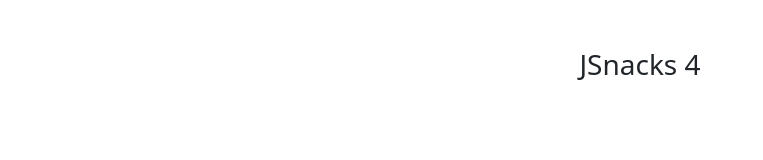
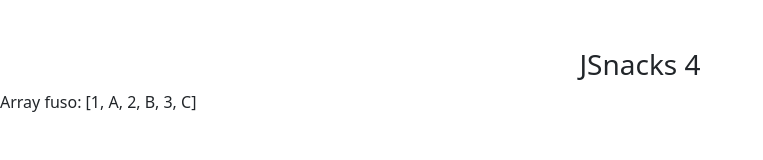
Before and after one commit to natdm02/js-jsnacks-blocco-5, a plain HTML site: page JSsnacks-4/index.html in a window 1280 px wide. Shown: the whole page, without its empty margins (0-763 px from the left). Drawn offline with nearby package versions, Linux system fonts and the light colour scheme.

Commit message:
[add] modifiche

```diff
--- a/JSsnacks-4/index.html
+++ b/JSsnacks-4/index.html
@@ -9,9 +9,14 @@
   integrity="sha384-GLhlTQ8iRABdZLl6O3oVMWSktQOp6b7In1Zl3/Jr59b6EGGoI1aFkw7cmDA6j6gD" crossorigin="anonymous">
 </head>
 <body>
+
   <div class="wrap text-center">
 
     <h1 class="mt-5 fs-3">JSnacks 4</h1>
+
+  </div>
+
+  <div id="output-container">
 
   </div>
 
--- a/JSsnacks-4/js/script.js
+++ b/JSsnacks-4/js/script.js
@@ -34,3 +34,9 @@ function fusion(first_array, second_array) {
 // Stampo
 const array_fuso = fusion(primo, secondo);
 console.log(array_fuso);
+
+
+const outputContainer = document.getElementById('output-container');
+const risultato = document.createElement('p');
+risultato.textContent = `Array fuso: [${array_fuso.join(', ')}]`;
+outputContainer.appendChild(risultato);
```
Also changed, not shown: JSsnacks-1/index.html (+1 -1 lines), JSsnacks-1/js/script.js (+8 -3 lines), JSsnacks-3/index.html (+4 -0 lines), JSsnacks-3/js/script.js (+7 -0 lines), JSsnacks-5/index.html (+4 -0 lines), JSsnacks-5/js/script.js (+8 -0 lines).
